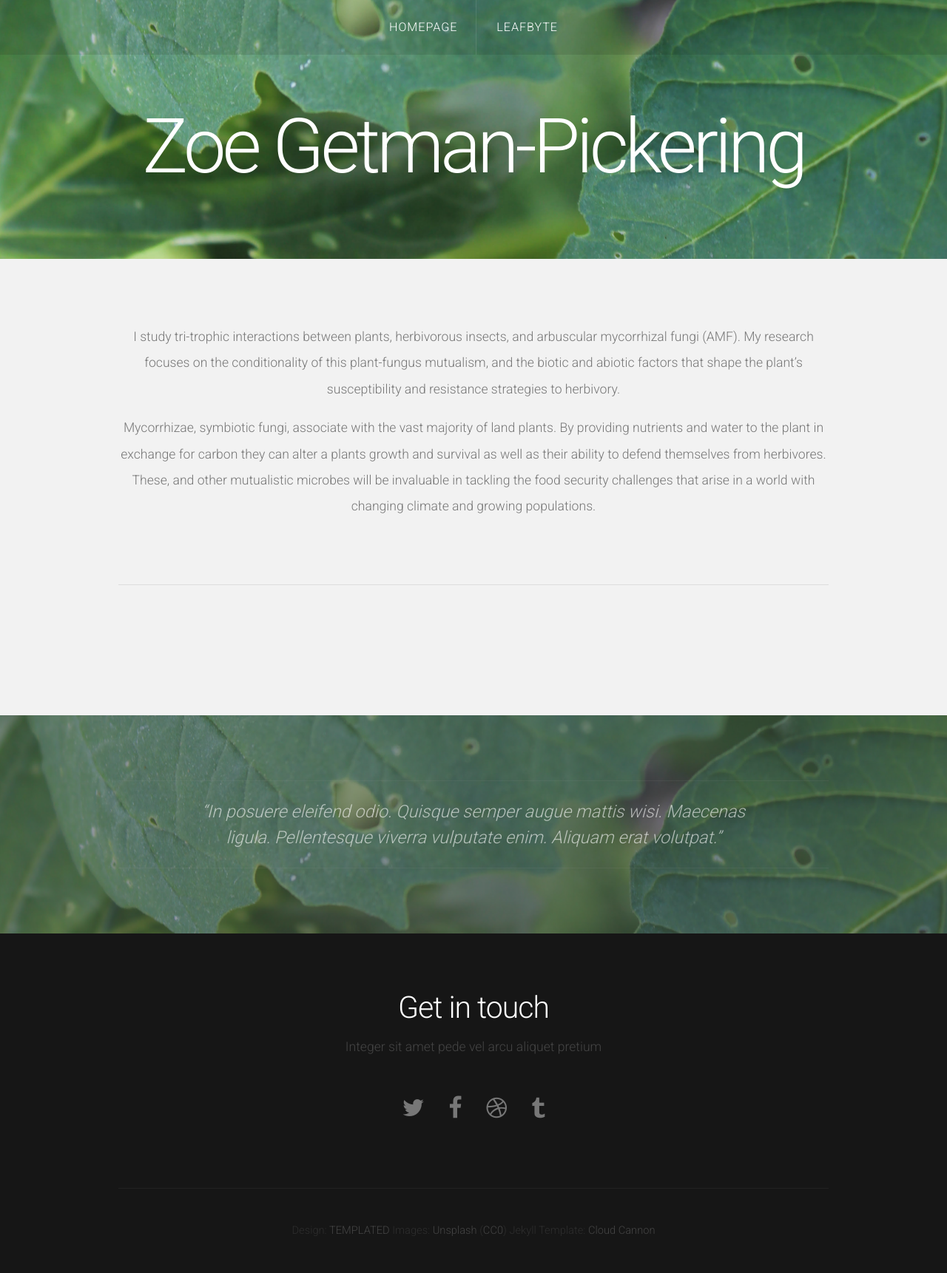
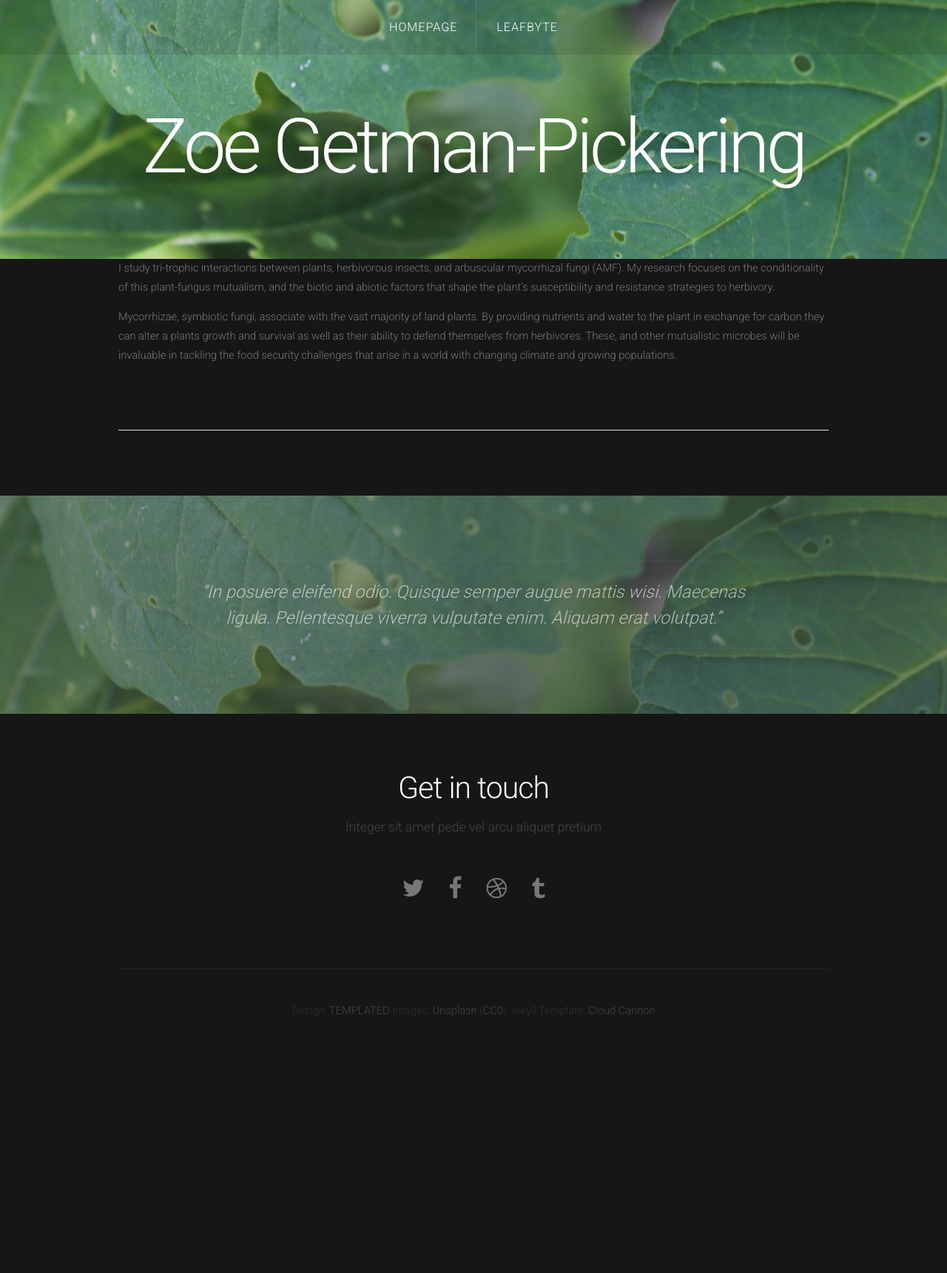
Before and after one commit to Zoegp/zoegp.github.io, a Jekyll site: the page built from index.html, in a window 1280 px wide. Shown: the whole page at 74% size. Built offline with Jekyll 4.4.1, drawn with Linux system fonts in a browser that asks for light colours; nearby versions of some CDN libraries; the list of posts is cut into pages by our own code; after the commit the page ends 1424 px from its top, so only the background shows below that.

Commit message:
Update index.html

```diff
--- a/index.html
+++ b/index.html
@@ -3,7 +3,7 @@ title: Linear
 layout: default
 ---
 <!-- Featured -->
-<div id="featured">
+
 	<div class="container">
 
 		<p>I study tri-trophic interactions between plants, herbivorous insects, and arbuscular mycorrhizal fungi (AMF). My research focuses on the conditionality of this plant-fungus mutualism, and the biotic and abiotic factors that shape the plant’s susceptibility and resistance strategies to herbivory. </p>
@@ -12,6 +12,6 @@ layout: default
 		<hr />
 
 	</div>
-</div>
+
 
 <!-- Main -->
```
